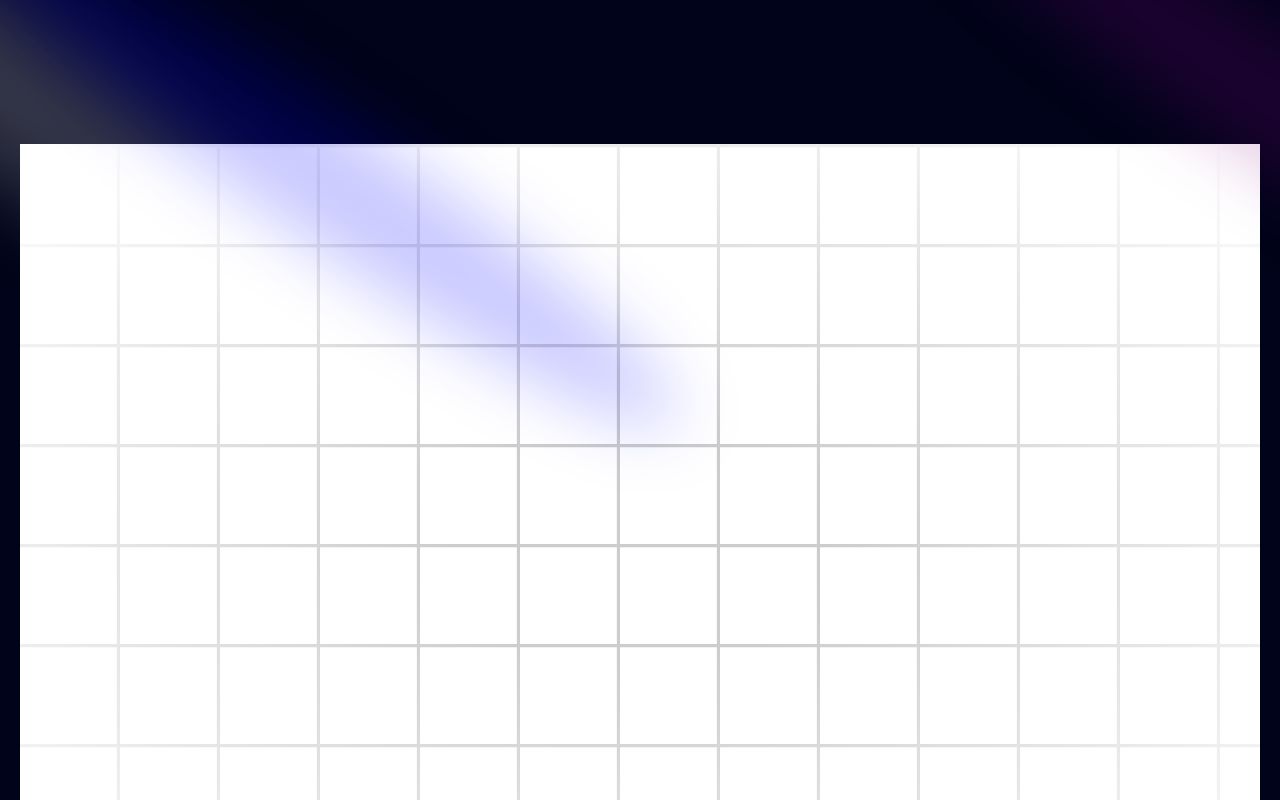
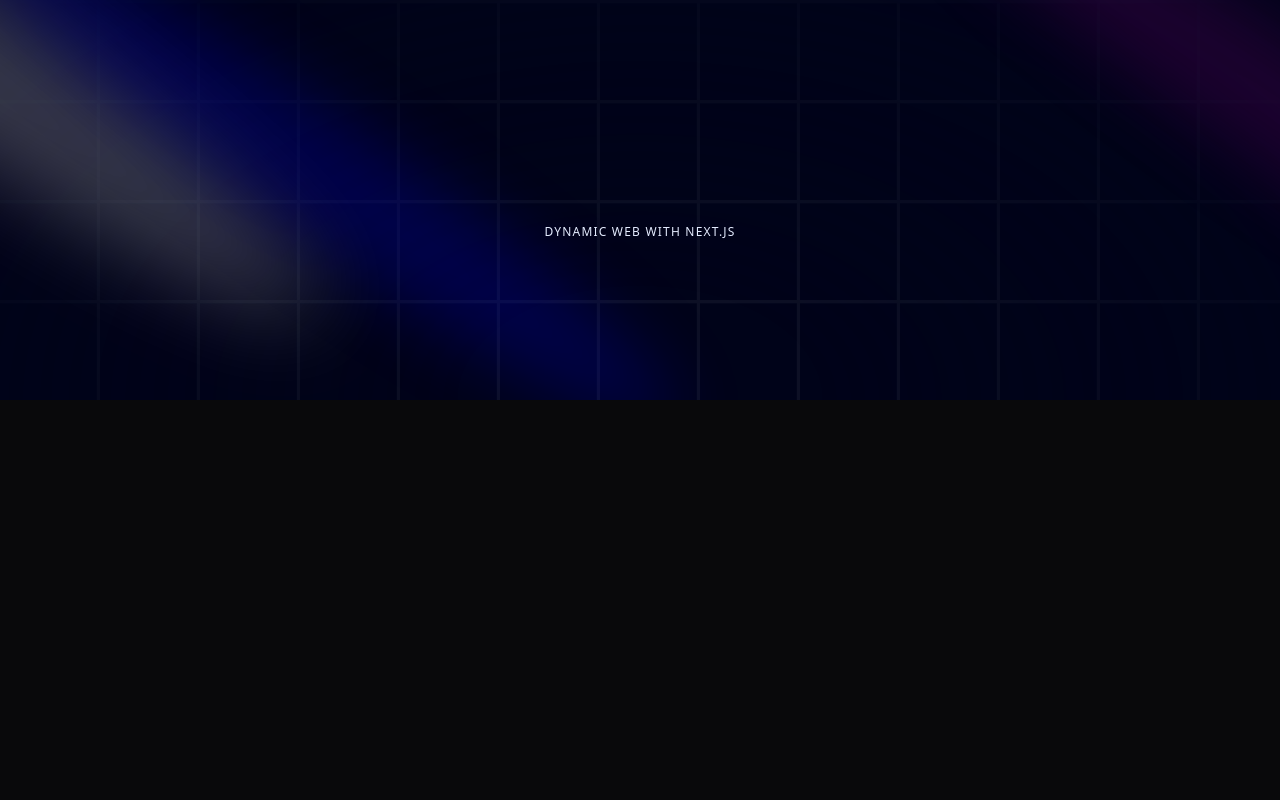
Before and after one commit to NotAisu/portfolio, a Next.js app in the folder projekt/: page / in a window 1280 px wide. Shown: the top 800 px of the page. Built offline with nearby package versions, Linux system fonts and the light colour scheme.

Commit message:
added theme + textgenerateeffects

```diff
--- a/projekt/app/layout.tsx
+++ b/projekt/app/layout.tsx
@@ -1,6 +1,8 @@
 import type { Metadata } from "next";
 import { Geist, Geist_Mono } from "next/font/google";
 import "./globals.css";
+import { ThemeProvider } from "./provider";
+
 
 const geistSans = Geist({
   variable: "--font-geist-sans",
@@ -27,7 +29,16 @@
       <body
         className={`${geistSans.variable} ${geistMono.variable} antialiased`}
       >
-        {children}
+          <ThemeProvider
+            attribute="class"
+            defaultTheme="dark"
+            enableSystem
+            disableTransitionOnChange
+          >
+            {children}
+          </ThemeProvider>
+
+
       </body>
     </html>
   );
--- /dev/null
+++ b/projekt/app/provider.tsx
@@ -0,0 +1,15 @@
+"use client"
+
+import * as React from "react"
+import { ThemeProvider as NextThemesProvider } from "next-themes"
+
+interface ThemeProviderProps extends React.ComponentProps<typeof NextThemesProvider> {
+  children: React.ReactNode;
+}
+
+export function ThemeProvider({
+  children,
+  ...props
+}: ThemeProviderProps) {
+  return <NextThemesProvider {...props}>{children}</NextThemesProvider>
+}
--- a/projekt/components/Hero.tsx
+++ b/projekt/components/Hero.tsx
@@ -10,12 +10,16 @@
             <Spotlight className="top-28 left-80 h-[80vh] w-[50vw]" fill="blue"/>
         </div>
 
-            <div className="h-screen w-full dark:bg-black-100 bg-white  dark:bg-grid-white/[0.3] bg-grid-black/[0.2] relative flex items-center justify-center">
+            <div className="h-screen w-full dark:bg-black-100 bg-white  dark:bg-grid-white/[0.05] bg-grid-black/[0.2] flex items-center justify-center absolute top-0 left-0">
 
                 <div className="absolute pointer-events-none inset-0 flex items-center justify-center dark:bg-black-100 bg-white [mask-image:radial-gradient(ellipse_at_center,transparent_20%,black)]"/>
-
+            </div>
+        <div className="flex justify-center relative my-20 z-10">
+            <div className="max-w-[89vw] md:max-w-2xl lg:max-w-[60vw] flex-col items-center justify-center">
+                <h2 className="uppercase text-center tracking-widest text-xs text-blue-100 max-w-80">Dynamic Web with Next.js</h2>
 
             </div>
+        </div>
     </div>
   )
 }
--- /dev/null
+++ b/projekt/components/ui/text-generate-effect.tsx
@@ -0,0 +1,62 @@
+"use client";
+import { useEffect } from "react";
+import { motion, stagger, useAnimate } from "framer-motion";
+import { cn } from "@/lib/utils";
+
+export const TextGenerateEffect = ({
+  words,
+  className,
+  filter = true,
+  duration = 0.5,
+}: {
+  words: string;
+  className?: string;
+  filter?: boolean;
+  duration?: number;
+}) => {
+  const [scope, animate] = useAnimate();
+  const wordsArray = words.split(" ");
+  useEffect(() => {
+    animate(
+      "span",
+      {
+        opacity: 1,
+        filter: filter ? "blur(0px)" : "none",
+      },
+      {
+        duration: duration ? duration : 1,
+        delay: stagger(0.2),
+      }
+    );
+  }, [scope.current]);
+
+  const renderWords = () => {
+    return (
+      <motion.div ref={scope}>
+        {wordsArray.map((word, idx) => {
+          return (
+            <motion.span
+              key={word + idx}
+              className="dark:text-white text-black opacity-0"
+              style={{
+                filter: filter ? "blur(10px)" : "none",
+              }}
+            >
+              {word}{" "}
+            </motion.span>
+          );
+        })}
+      </motion.div>
+    );
+  };
+
+  return (
+    <div className={cn("font-bold", className)}>
+      <div className="mt-4">
+        <div className=" dark:text-white text-black text-2xl leading-snug tracking-wide">
+          {renderWords()}
+        </div>
+      </div>
+    </div>
+  );
+};
```
